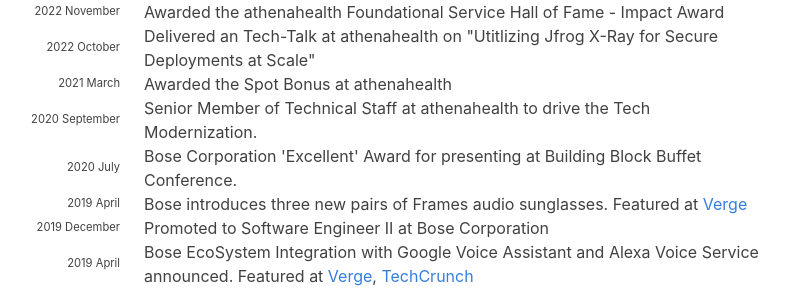
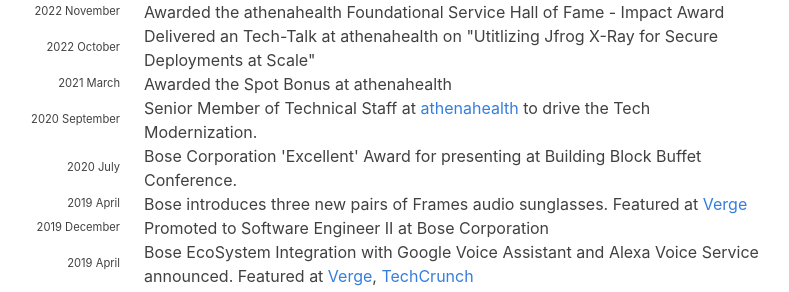
Before and after one commit to hariharanragothaman/hariharanragothaman.github.io, a Jekyll site: the page built from index.md, in a window 1280 px wide and 900 px high, scrolled down 3196 px. Shown: the part 162-454 px from the top of the window, without its empty margins (188-977 px from the left). Built offline with Jekyll 4.4.1, drawn with Linux system fonts in a browser that asks for light colours; nearby versions of some CDN libraries; some web fonts are replaced; some of the changed lines change nothing that is shown.

Commit message:
Polishes and Updates

```diff
--- a/_data/news.yaml
+++ b/_data/news.yaml
@@ -434,7 +434,7 @@
 
 - year: 2020
   year-extra: September
-  description: Senior Member of Technical Staff at athenahealth to drive the Tech Modernization.
+  description: Senior Member of Technical Staff at <a href="https://www.athenahealth.com/">athenahealth</a> to drive the Tech Modernization.
 
 - year: 2020
   year-extra: July
```
